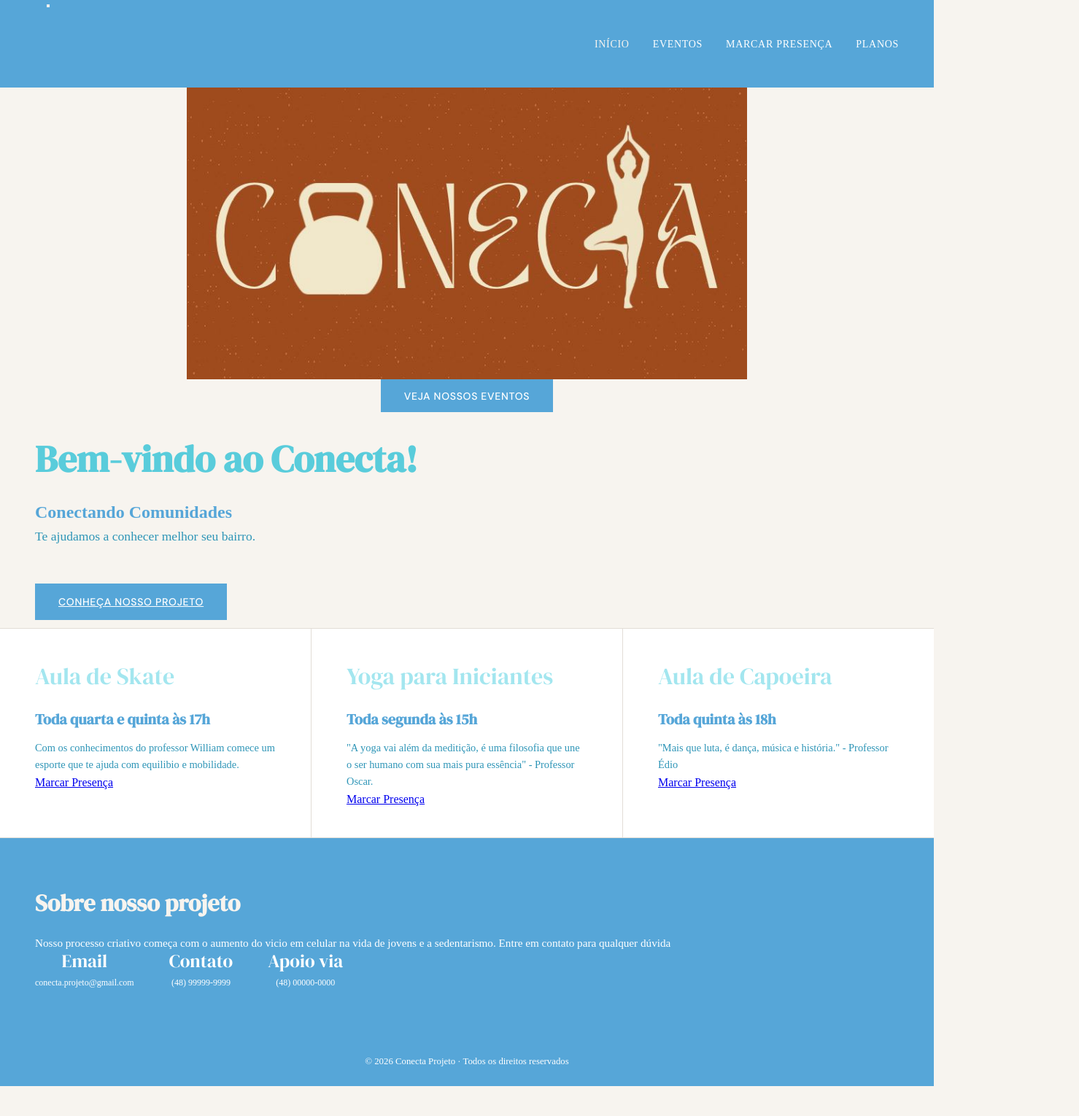
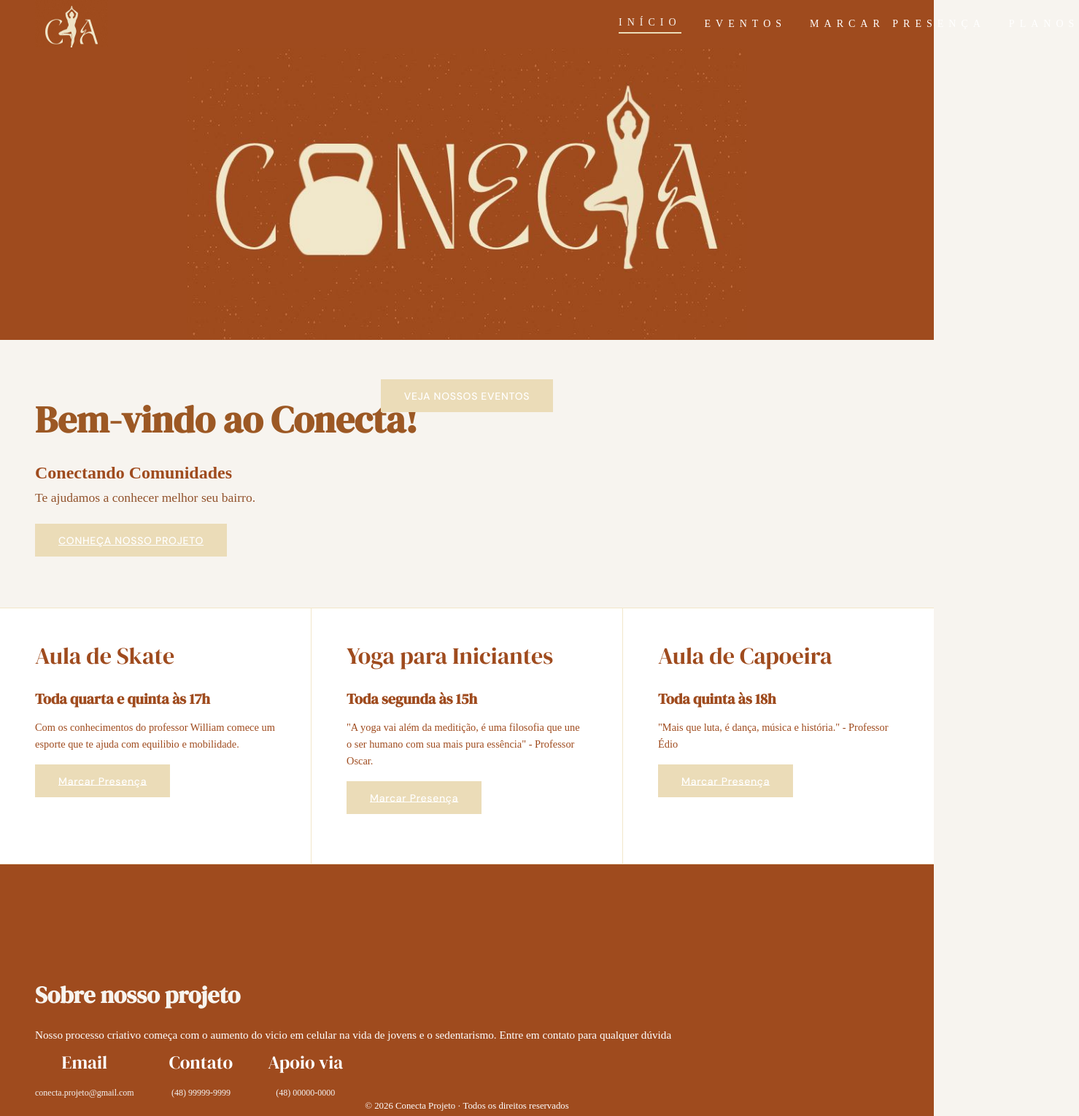
Before and after one commit to Fushikkj/conexao-hackathon, a plain HTML site: page marcar.html in a window 1280 px wide. Shown: the top 1530 px of the page at 73% size, 1479 px wide, since content can reach past the window. Before the commit the page ends 1489 px from the top, so only its background shows below. Drawn offline with Linux system fonts and the light colour scheme.

Commit message:
almost all done CSS

```diff
--- a/marcar.html
+++ b/marcar.html
@@ -13,12 +13,12 @@
 
 
     <div id="app">
-        <!-- PÁGINA INICIAL -->
+
         <div class="page active" id="page-home">
             <header class="top-header">
 
                 <div class="logo" >
-                <button class="logo01"data-page="page-home"></button>
+                <button class="logo01"data-page="page-home" image="Imagens/CONECTAM02.jpeg"></button>
                     </div>
 
                 <nav class="top-nav">
@@ -56,19 +56,19 @@
                         <div class="card-num">Aula de Skate</div>
                         <h3>Toda quarta e quinta às 17h</h3>
                         <p>Com os conhecimentos do professor William comece um esporte que te ajuda com equilibio e mobilidade.</p>
-                        <a href="#marcar" class="btn-primary01">Marcar Presença</a>
+                        <a href="#marcar" class="btn-primary01" data-page="page-marcar">Marcar Presença</a>
                     </article>
                     <article class="card">
                         <div class="card-num">Yoga para Iniciantes</div>
                         <h3>Toda segunda às 15h</h3>
                         <p>"A yoga vai além da meditição, é uma filosofia que une o ser humano com sua mais pura essência" - Professor Oscar.</p>
-                        <a href="#marcar" class="btn-primary01">Marcar Presença</a>
+                        <a href="#marcar" class="btn-primary01"data-page="page-marcar">Marcar Presença</a>
                     </article>
                     <article class="card">
                         <div class="card-num">Aula de Capoeira</div>
                         <h3>Toda quinta às 18h</h3>
                         <p>"Mais que luta, é dança, música e história." - Professor Édio</p>
-                        <a href="#marcar" class="btn-primary01">Marcar Presença</a>
+                        <a href="#marcar" class="btn-primary01" data-page="page-marcar">Marcar Presença</a>
                     </article>
                 </section>
 
@@ -76,7 +76,7 @@
                 <section class="highlight-block">
                     <div class="highlight-text">
                         <h2>Sobre nosso projeto</h2>
-                        <p>Nosso processo criativo começa com o aumento do vicio em celular na vida de jovens e a sedentarismo.
+                        <p>Nosso processo criativo começa com o aumento do vicio em celular na vida de jovens e o sedentarismo.
                             Entre em contato para qualquer dúvida
                     <div class="highlight-stat" >
                         <div class="stat"><span class="num">Email</span><span class="label">conecta.projeto@gmail.com</span></div>
@@ -105,7 +105,9 @@
         <!-- PÁGINA EVENTOS -->
         <div class="page" id="page-eventos">
             <header class="top-header">
-                <div class="logo">CONECTA</div>
+               <div class="logo" >
+                <button class="logo01"data-page="page-home" image="Imagens/CONECTAM02.jpeg"></button>
+                    </div>
                 <nav class="top-nav">
                     <ul>
                         <li><a href="#home" class="nav-link active" data-page="page-home">Início</a></li>
@@ -142,7 +144,9 @@
         <!-- PÁGINA MARCAR PRESENÇA -->
         <div class="page" id="page-marcar">
             <header class="top-header">
-                <div class="logo">CONECTA</div>
+               <div class="logo" >
+                <button class="logo01"data-page="page-home" image="Imagens/CONECTAM02.jpeg"></button>
+                    </div>
                 <nav class="top-nav">
                     <ul>
                         <li><a href="#home" class="nav-link active" data-page="page-home">Início</a></li>
@@ -178,7 +182,9 @@
         <!-- PÁGINA PLANOS -->
         <div class="page" id="page-planos">
             <header class="top-header">
-                <div class="logo">CONECTA</div>
+                <div class="logo" >
+                <button class="logo01"data-page="page-home" image="Imagens/CONECTAM02.jpeg"></button>
+                    </div>
                 <nav class="top-nav">
                     <ul>
                         <li><a href="#home" class="nav-link active" data-page="page-home">Início</a></li>
@@ -194,7 +200,7 @@
                 <div class="contact-info">
                     <div class="contact-item"><strong>Email</strong><span>ola@meridianstudio.com.br</span></div>
                     <div class="contact-item"><strong>Telefone</strong><span>(47) 99999-0000</span></div>
-                    <div class="contact-item"><strong>L</strong><span>Joinville, Santa Catarina</span></div>
+                    <div class="contact-item"><strong>L</strong><span>Florianópolis, Santa Catarina</span></div>
                 </div>
             </main>
             <footer class="main-footer"><p>© 2026 Grupo Conexão · Todos os direitos reservados</p></footer>
--- a/style.css
+++ b/style.css
@@ -3,22 +3,30 @@
 
 :root {
     --bg: #f7f4ef;
-    --ink: #56a6d8;  ;
-    --accent: #56a6d8;
-    --muted: #2e95b7;
+    --ink: #9F4B1E;
+    --accent: #ebdcb8;
+    --muted: #91522B;
     --card-bg: #fff;
-    --border: #e2ddd6;
+    --border: #F2E6C9;
     font-size: 16px;
 }
-
 .logo{
 
+    position:absolute;
+    top:0px;
+
+}
+
+.logo01{
+
     background-image: url('Imagens/CONECTAM02.jpeg');
-    background-size:98px;
-    background-position: center;
-    height: 10vh;
-    display: flex;
-
+    background-size: 100px 80px;
+    background-repeat:no-repeat;
+    position:relative;
+    width:100px;
+    height:65px;
+    border:none;
+    cursor:pointer;
 }
 body {
 
@@ -28,10 +36,14 @@ body {
     line-height: 1.6;
 }
 
+/* ===== BOTÕES ===== */
+
 .banner {
 
+    background-color:#9F4B1E;
     background-image: url('Imagens/CONECTAM01.jpeg');
     background-size:60cqmax;
+    max-width: 100%;
     background-repeat: no-repeat;
     background-position: center;
     height: 50vh;
@@ -39,11 +51,10 @@ body {
     flex-direction: column;
     justify-content: center;
     align-items: center;
-    color: #ffffff;
     text-align: center;
   }
 
-  .btn-primary {
+.btn-primary {
 
     position: absolute;
     top: 65%;
@@ -63,8 +74,27 @@ body {
 }
 .btn-primary:hover { opacity: 0.85; }
 
+.btn-primary01{
+
+
+    position:relative;
+    top: 2cqmax;
+    align-self:center;
+    align-items:center;
+    background: var(--accent);
+    color: #fff;
+    border: none;
+    padding: 0.85rem 2rem;
+    font-family: 'DM Sans', sans-serif;
+    font-size: 0.875rem;
+    font-weight: 500;
+    letter-spacing: 0.05em;
+    cursor: pointer;
+}
+
 .btn-primary02{
-    position: absolute;
+
+    position: static;
     top: 100%;
     align-self:center;
     background: var(--accent);
@@ -77,13 +107,7 @@ body {
     letter-spacing: 0.05em;
     text-transform: uppercase;
     cursor: pointer;
-    transition: opacity 0.2s;
-}
 
-.logo01{
-    position: absolute;
-    top: 5%;
-    left: 5%;
 }
 
 /* ===== PÁGINAS ===== */
@@ -102,25 +126,26 @@ body {
     z-index: 100;
 }
 
-.logo {
-    font-family:Cambria, Cochin, Georgia, Times, 'Times New Roman', serif;
-    font-size: 1.5rem;
-    color: var(--bg);
-    letter-spacing: 0.1em;
-}
+.top-nav ul {
 
-.top-nav ul {
     display: flex;
     gap: 2rem;
     list-style: none;
 }
 
 .top-nav a {
+
+    display: flex;
+    align-items:center;
+    position:relative;
+    left:800px;
+    height: 100%;
+    width: 100%;
     color: #ffffff;
     text-decoration: none;
     font-size: 0.875rem;
     font-weight: 500;
-    letter-spacing: 0.05em;
+    letter-spacing: 0.5em;
     text-transform: uppercase;
     transition: color 0.2s;
 }
@@ -159,22 +184,22 @@ body {
     font-size: large;
     font-weight: 1000;
     letter-spacing: 0.15em;
-    color:#59ccdb;
+    color:#7559db;
 }
 
 .tag01{
 
 
     display: inline-block;
-    background: #2bc2dd;
+    background: #d8c695;
     padding: 5px 10px;
-    border-left: 4px solid #a3e6ef;
+    border-left: 4px solid #9c5824;
 
     font-family: Cambria, Cochin, Georgia, Times, 'Times New Roman', serif;
     font-size: large;
     font-weight: 1000;
     letter-spacing: 0.15em;
-    color: #a3e6ef;
+    color: #9c5824;
 
 }
 
@@ -183,7 +208,7 @@ body {
     font-size: clamp(2rem, 4vw, 3.5rem);
     line-height: 1.15;
     margin-bottom: 1.5rem;
-    color: #59ccdb;
+    color: #9c5824;
 
 }
 
@@ -195,6 +220,8 @@ body {
 }
 
 .cards-block {
+
+
     grid-area: cards;
     display: flex;
     gap: 0;
@@ -203,18 +230,26 @@ body {
 }
 
 .card {
+
+    position: relative;
+    top:0px;
+    height: 350px;
     flex: 1;
     padding: 2.5rem 3rem;
     border-right: 1px solid var(--border);
     background: var(--card-bg);
+
 }
 
-.card:last-child { border-right: none; }
+.card:last-child {
+    border-right: none;
+ }
 
 .card-num {
+
     font-family: 'DM Serif Display', serif;
     font-size: 2rem;
-    color: #a3e6ef;
+    color: #9F4B1E;
     margin-bottom: 1rem;
 }
 
@@ -224,20 +259,29 @@ body {
     margin-bottom: 0.75rem;
 }
 
-.card p { color: var(--muted); font-size: 0.9rem; }
+.card p { color; font-size: 0.9rem; }
 
 .highlight-block {
+
+    top:auto;
     grid-area: highlight;
     display: flex;
-    gap: 4rem;
+    gap: 89rem;
     align-items: center;
     padding: 4rem 3rem;
     background: var(--ink);
 }
 
-.highlight-text { flex: 1; }
+.highlight-text {
+
+    flex: 1;
+    position:relative;
+    top: 90px;
+}
 
 .highlight-text h2 {
+
+
     font-family: 'DM Serif Display', serif;
     font-size: 2rem;
     color: var(--bg);
@@ -259,15 +303,18 @@ body {
 }
 
 .stat .num {
+
     font-family: 'DM Serif Display', serif;
     font-size: 25px;
     color: #ffffff;
-    line-height: 1;
+    line-height:2;
+    border-radius:20px;
+
 }
 
 .stat .label {
     font-size: 0.75rem;
-    color:#ffff;
+    color:#f5f5f5;
     margin-top: 0.5rem;
     text-align: center;
 }
@@ -353,13 +400,14 @@ body {
 /* ===== RESPONSIVO ===== */
 
 @media (max-width: 768px) {
-    .top-header { padding: 1rem 1.5rem; }
-    .top-nav ul { gap: 1rem; }
+    /*Tablets : maior que 768px Mobile: menor que 768px Desktop: maior que 1024px*/
+    .top-header { flex }
+    .top-nav ul { flex"}
     .main-grid { grid-template-areas: "hero" "cards" "highlight"; }
-    .cards-block { flex-direction: column; }
-    .card { border-right: none; border-bottom: 1px solid var(--border); padding: 2rem 1.5rem; }
-    .highlight-block { flex-direction: column; padding: 3rem 1.5rem; }
-    .hero-block { padding: 3rem 1.5rem; }
-    .text-columns, .project-grid { grid-template-columns: 1fr; }
-    .inner-page { padding: 2.5rem 1.5rem; }
+    .cards-block { flex-direction: column; display:flex; }
+    .card { border-right: none; border-bottom: 1px solid var(--border); display:flex; }
+    .highlight-block { flex-direction: column; display:flex; }
+    .hero-block { display:flex; flex-direction:column; align-items:center; text-align:center; }
+    .text-columns, .project-grid { grid-template-columns: 1fr; display:flex; flex-direction:column; }
+    .inner-page { display: flex; }
 }
```
